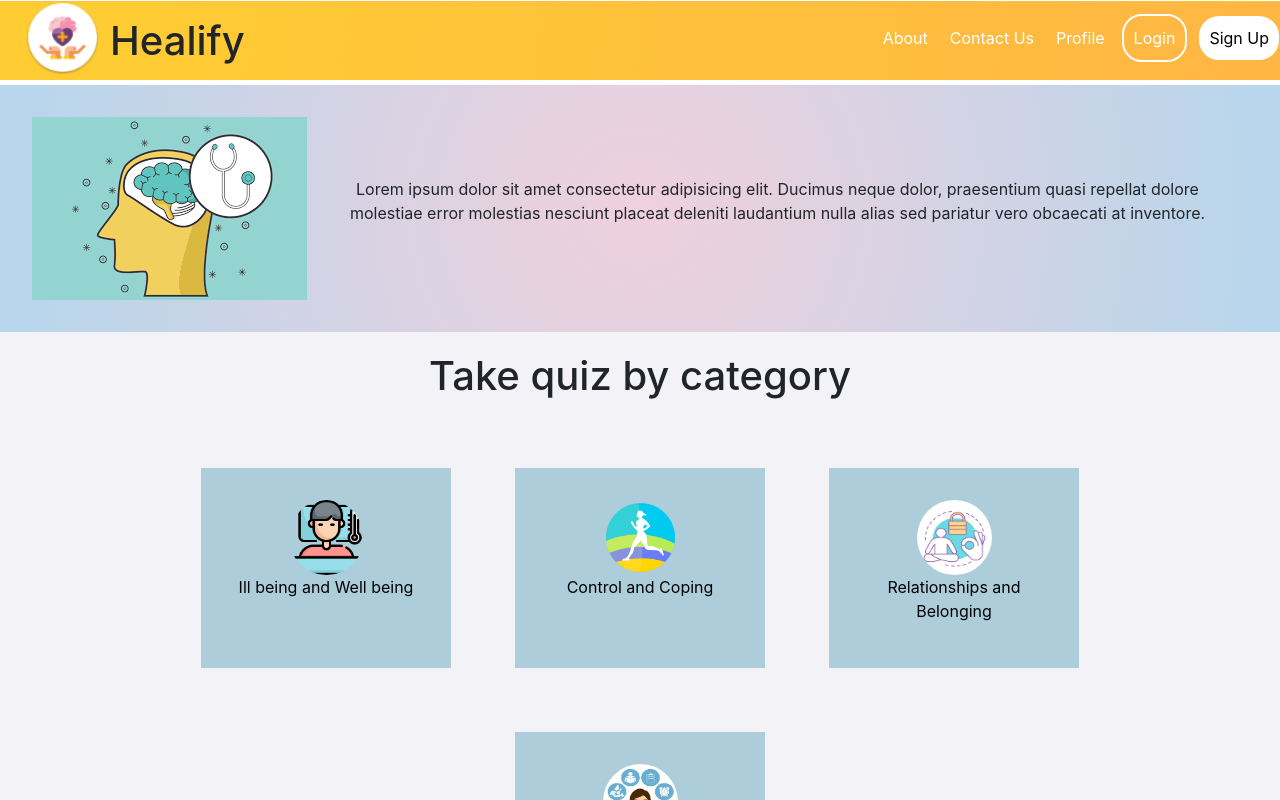
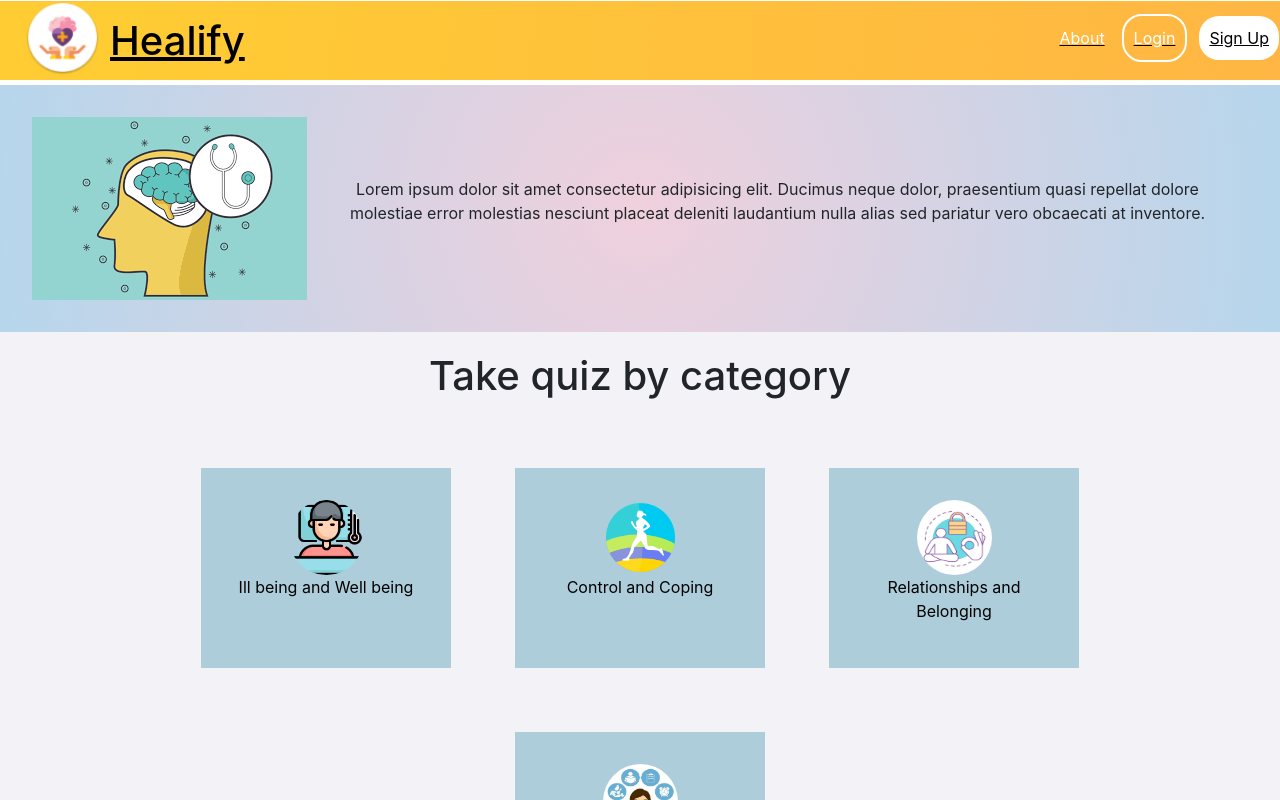
Before and after one commit to SE-Project-Team/Healify, a React (Create React App) app in the folder healify/: page /QuizLanding in a window 1280 px wide. Shown: the top 800 px of the page. Built offline with nearby package versions, Linux system fonts and the light colour scheme; no server answers.

Commit message:
Some commits

```diff
--- a/healify/src/Components/News/News.js
+++ b/healify/src/Components/News/News.js
@@ -2,11 +2,15 @@ import React, { useContext } from "react";
 import { NewsContext } from "./NewsContext";
 import NewsArticle from "./NewsArticle";
 import newsstyles from "./News.module.css";
+import { Header } from "../Home/Header";
 
 function News(props) {
   const { data } = useContext(NewsContext);
   console.log(data);
   return (
+    <>
+      {/* <Header /> */}
+
       <div className={newsstyles.bodyy}>
         <h1 className={newsstyles.head__text}>News Articles</h1>
         <div className={newsstyles.all__news}>
@@ -17,6 +21,7 @@ function News(props) {
             : "Loading"}
         </div>
       </div>
+    </>
   );
 }
 
--- a/healify/src/Components/News/NewsContext.js
+++ b/healify/src/Components/News/NewsContext.js
@@ -8,7 +8,7 @@ export const NewsContextProvider = (props) => {
   useEffect(() => {
     axios
       .get(
-        `https://newsapi.org/v2/everything?q=health&from= &sortBy=publishedAt&apiKey=${apiKey}`
+        `https://newsapi.org/v2/everything?q=mental-health+OR+literature+OR+fun+OR+games&from= &sortBy=publishedAt&apiKey=${apiKey}`
       )
       .then((response) => setData(response.data))
       .catch((error) => console.log(error));
--- a/healify/src/Components/Quiz/QuizLanding.js
+++ b/healify/src/Components/Quiz/QuizLanding.js
@@ -9,33 +9,11 @@ import controlImg from "../../Assets/control.jpg";
 import copingImg from "../../Assets/coping.jpg";
 
 import { Link } from "react-router-dom";
+import { Header } from "../Home/Header";
 export const QuizLanding = () => {
   return (
     <>
-      <header className={styles2.header}>
-        <div className={styles2.threeLineBtn}>
-          <ul className={styles2.menuBtnCustom}>
-            <li></li>
-            <li></li>
-            <li></li>
-          </ul>
-        </div>
-        <img className={styles2.logo} src={logo} />
-        <div>
-          <h1 className={styles2.heading}>Healify</h1>
-        </div>
-        <ul className={"nav " + styles2.settingsList}>
-          <li className={"nav-link"}>About</li>
-          <li className={"nav-link"}>Contact Us</li>
-          <li className={"nav-link"}>Profile</li>
-          <li className={styles2.navLoginBtn} id={styles2.idLoginBtn}>
-            Login
-          </li>
-          <li className={styles2.navLoginBtn} id={styles2.navSignUp}>
-            Sign Up
-          </li>
-        </ul>
-      </header>
+      <Header />
       <div className={styles3.quizBody}>
         <div className={styles3.topDiv}>
           <img src={img} alt="" className={styles3.topDivImg} />
--- a/healify/src/Components/modals/CreateTask.js
+++ b/healify/src/Components/modals/CreateTask.js
@@ -56,6 +56,9 @@ const CreateTask = ({ modal, toggle, save }) => {
       )
       .then((res) => {
         console.log(res.data);
+        setTitleName("");
+        setDate("");
+        setDescription("");
         save();
       })
       .catch((err) => {
@@ -66,6 +69,14 @@ const CreateTask = ({ modal, toggle, save }) => {
     // taskObj["Date"] = Date;
     // taskObj["Description"] = description;
     // save(taskObj);
+  };
+
+  const resetForm = (e) => {
+    e.preventDefault();
+    setTitleName("");
+    setDate("");
+    setDescription("");
+    toggle();
   };
 
   return (
@@ -84,7 +95,7 @@ const CreateTask = ({ modal, toggle, save }) => {
             />
           </div>
           <div className="form-group">
-            <label>DD/MM/YYYY</label>
+            <label>MM/DD/YYYY</label>
             <input
               type="text"
               className="form-control"
@@ -104,12 +115,13 @@ const CreateTask = ({ modal, toggle, save }) => {
             ></textarea>
           </div>
         </form>
+        <h5>{warning}</h5>
       </ModalBody>
       <ModalFooter>
         <Button color="primary" onClick={handleSave}>
           Save
         </Button>{" "}
-        <Button color="secondary" onClick={toggle}>
+        <Button color="secondary" onClick={resetForm}>
           Cancel
         </Button>
       </ModalFooter>
--- a/healify/src/Components/modals/EditTask.js
+++ b/healify/src/Components/modals/EditTask.js
@@ -107,7 +107,7 @@ const EditTask = ({ _id, modal, toggle, taskObj, save }) => {
             />
           </div>
           <div className="form-group">
-            <label>DD/MM/YYYY</label>
+            <label>MM/DD/YYYY</label>
             <input
               type="text"
               className="form-control"
@@ -127,6 +127,8 @@ const EditTask = ({ _id, modal, toggle, taskObj, save }) => {
             ></textarea>
           </div>
         </form>
+
+        <h5>{warning}</h5>
       </ModalBody>
       <ModalFooter>
         <Button color="primary" onClick={handleUpdate}>
```
Lines whose indentation alone changed are shown as unchanged.
